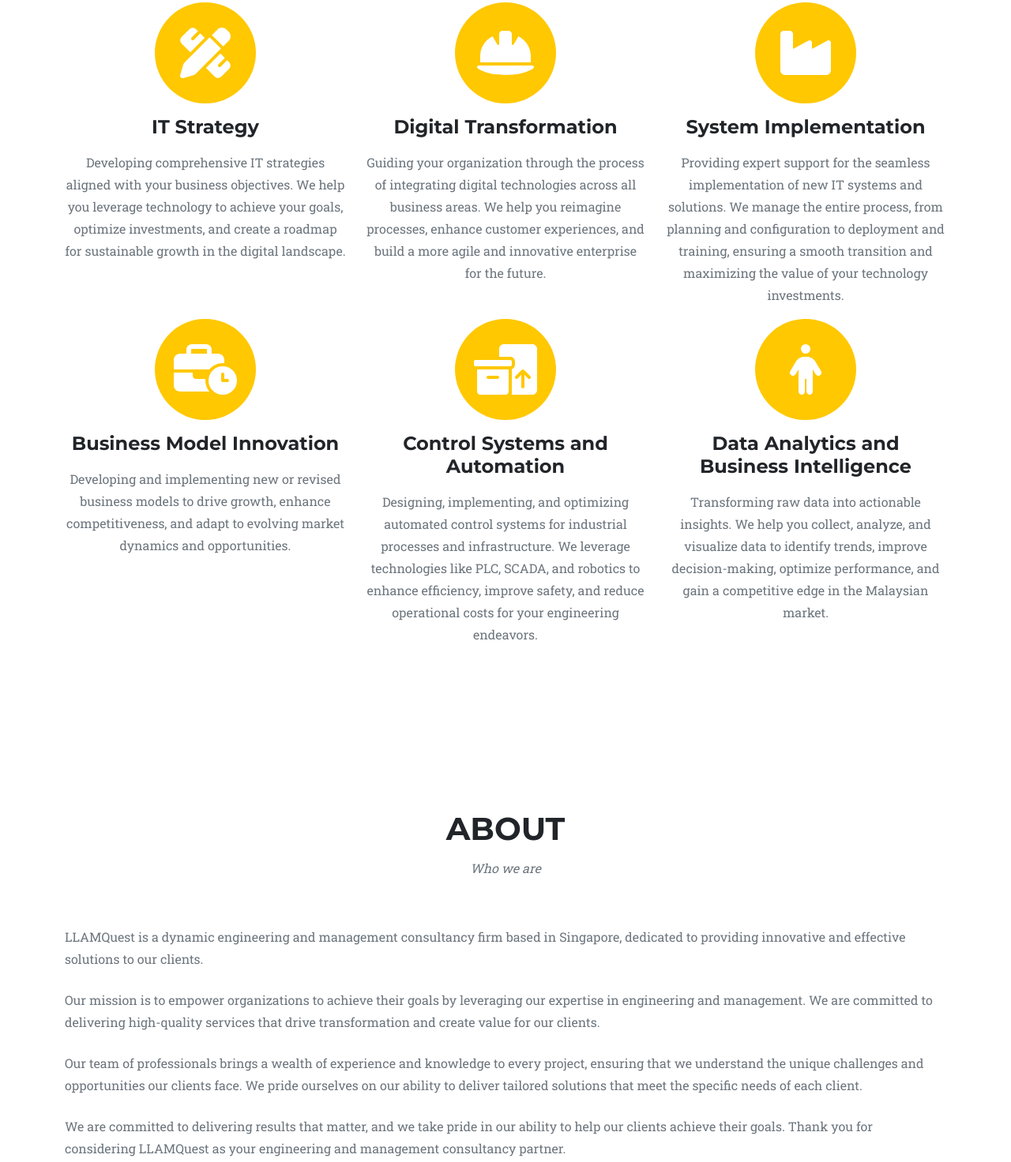
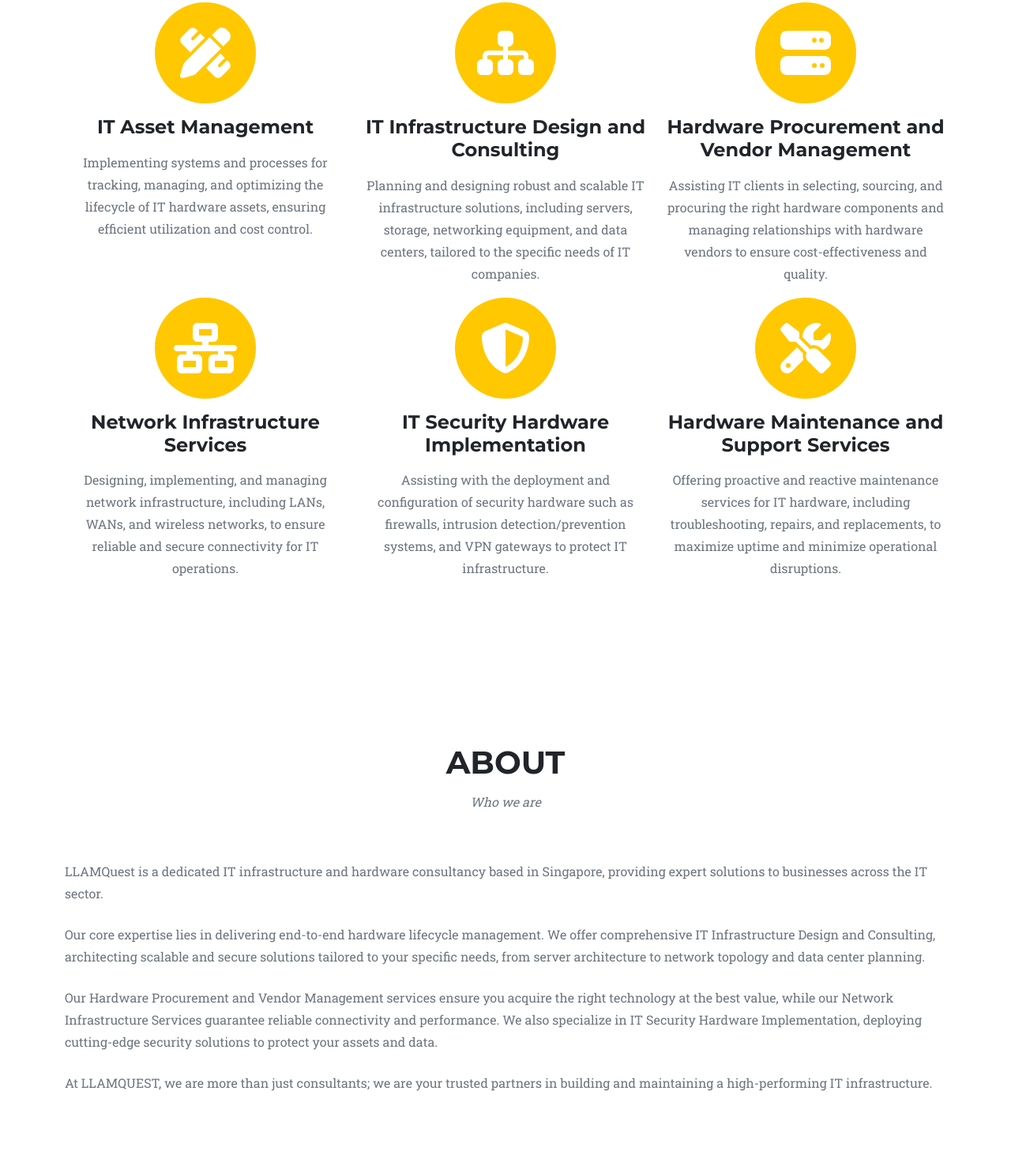
Before and after one commit to yiyuan6786/llamquest, a plain HTML site: page index.html in a window 1280 px wide. Shown: the part 985-2457 px from the top of the page at 79% size. Drawn offline with nearby package versions, Linux system fonts and the light colour scheme.

Commit message:
updated services and description

```diff
--- a/index.html
+++ b/index.html
@@ -67,9 +67,7 @@
     <!-- Masthead-->
     <header class="masthead">
       <div class="container">
-        <div class="masthead-subheading text-light">
-          Welcome To Our Studio!
-        </div>
+        <div class="masthead-subheading text-light">Welcome To Our Studio!</div>
         <div class="masthead-subheading text-light">
           We're pleased to connect with you.
         </div>
@@ -96,78 +94,71 @@
               <i class="fas fa-circle fa-stack-2x text-primary"></i>
               <i class="fas fa-pen-ruler fa-stack-1x fa-inverse"></i>
             </span>
-            <h4 class="my-3">IT Strategy</h4>
+            <h4 class="my-3">IT Asset Management</h4>
             <p class="text-muted">
-              Developing comprehensive IT strategies aligned with your business
-              objectives. We help you leverage technology to achieve your goals,
-              optimize investments, and create a roadmap for sustainable growth
-              in the digital landscape.
+              Implementing systems and processes for tracking, managing, and
+              optimizing the lifecycle of IT hardware assets, ensuring efficient
+              utilization and cost control.
             </p>
           </div>
           <div class="col-md-4">
             <span class="fa-stack fa-4x">
               <i class="fas fa-circle fa-stack-2x text-primary"></i>
-              <i class="fas fa-helmet-safety fa-stack-1x fa-inverse"></i>
+              <i class="fas fa-sitemap fa-stack-1x fa-inverse"></i>
             </span>
-            <h4 class="my-3">Digital Transformation</h4>
+            <h4 class="my-3">IT Infrastructure Design and Consulting</h4>
             <p class="text-muted">
-              Guiding your organization through the process of integrating
-              digital technologies across all business areas. We help you
-              reimagine processes, enhance customer experiences, and build a
-              more agile and innovative enterprise for the future.
+              Planning and designing robust and scalable IT infrastructure
+              solutions, including servers, storage, networking equipment, and
+              data centers, tailored to the specific needs of IT companies.
             </p>
           </div>
           <div class="col-md-4">
             <span class="fa-stack fa-4x">
               <i class="fas fa-circle fa-stack-2x text-primary"></i>
-              <i class="fas fa-industry fa-stack-1x fa-inverse"></i>
+              <i class="fas fa-server fa-stack-1x fa-inverse"></i>
             </span>
-            <h4 class="my-3">System Implementation</h4>
+            <h4 class="my-3">Hardware Procurement and Vendor Management</h4>
             <p class="text-muted">
-              Providing expert support for the seamless implementation of new IT
-              systems and solutions. We manage the entire process, from planning
-              and configuration to deployment and training, ensuring a smooth
-              transition and maximizing the value of your technology
-              investments.
+              Assisting IT clients in selecting, sourcing, and procuring the
+              right hardware components and managing relationships with hardware
+              vendors to ensure cost-effectiveness and quality.
             </p>
           </div>
           <div class="col-md-4">
             <span class="fa-stack fa-4x">
               <i class="fas fa-circle fa-stack-2x text-primary"></i>
-              <i class="fas fa-business-time fa-stack-1x fa-inverse"></i>
+              <i class="fas fa-network-wired fa-stack-1x fa-inverse"></i>
             </span>
-            <h4 class="my-3">Business Model Innovation</h4>
+            <h4 class="my-3">Network Infrastructure Services</h4>
             <p class="text-muted">
-              Developing and implementing new or revised business models to
-              drive growth, enhance competitiveness, and adapt to evolving
-              market dynamics and opportunities.
+              Designing, implementing, and managing network infrastructure,
+              including LANs, WANs, and wireless networks, to ensure reliable
+              and secure connectivity for IT operations.
             </p>
           </div>
           <div class="col-md-4">
             <span class="fa-stack fa-4x">
               <i class="fas fa-circle fa-stack-2x text-primary"></i>
-              <i class="fas fa-boxes-packing fa-stack-1x fa-inverse"></i>
+              <i class="fas fa-shield-halved fa-stack-1x fa-inverse"></i>
             </span>
-            <h4 class="my-3">Control Systems and Automation</h4>
+            <h4 class="my-3">IT Security Hardware Implementation</h4>
             <p class="text-muted">
-              Designing, implementing, and optimizing automated control systems
-              for industrial processes and infrastructure. We leverage
-              technologies like PLC, SCADA, and robotics to enhance efficiency,
-              improve safety, and reduce operational costs for your engineering
-              endeavors.
+              Assisting with the deployment and configuration of security
+              hardware such as firewalls, intrusion detection/prevention
+              systems, and VPN gateways to protect IT infrastructure.
             </p>
           </div>
           <div class="col-md-4">
             <span class="fa-stack fa-4x">
               <i class="fas fa-circle fa-stack-2x text-primary"></i>
-              <i class="fas fa-person fa-stack-1x fa-inverse"></i>
+              <i class="fas fa-screwdriver-wrench fa-stack-1x fa-inverse"></i>
             </span>
-            <h4 class="my-3">Data Analytics and Business Intelligence</h4>
+            <h4 class="my-3">Hardware Maintenance and Support Services</h4>
             <p class="text-muted">
-              Transforming raw data into actionable insights. We help you
-              collect, analyze, and visualize data to identify trends, improve
-              decision-making, optimize performance, and gain a competitive edge
-              in the Malaysian market.
+              Offering proactive and reactive maintenance services for IT
+              hardware, including troubleshooting, repairs, and replacements, to
+              maximize uptime and minimize operational disruptions.
             </p>
           </div>
         </div>
@@ -181,31 +172,32 @@
           <h3 class="section-subheading text-muted">Who we are</h3>
         </div>
         <div class="col-md-12 text-muted lh-lg">
-          LLAMQuest is a dynamic engineering and management consultancy firm
-          based in Singapore, dedicated to providing innovative and effective
-          solutions to our clients.
+          LLAMQuest is a dedicated IT infrastructure and hardware consultancy
+          based in Singapore, providing expert solutions to businesses across
+          the IT sector.
         </div>
         <br />
         <div class="col-md-12 text-muted lh-lg">
-          Our mission is to empower organizations to achieve their goals by
-          leveraging our expertise in engineering and management. We are
-          committed to delivering high-quality services that drive
-          transformation and create value for our clients.
+          Our core expertise lies in delivering end-to-end hardware lifecycle
+          management. We offer comprehensive IT Infrastructure Design and
+          Consulting, architecting scalable and secure solutions tailored to
+          your specific needs, from server architecture to network topology and
+          data center planning.
         </div>
         <br />
         <div class="col-md-12 text-muted lh-lg">
-          Our team of professionals brings a wealth of experience and knowledge
-          to every project, ensuring that we understand the unique challenges
-          and opportunities our clients face. We pride ourselves on our ability
-          to deliver tailored solutions that meet the specific needs of each
-          client.
+          Our Hardware Procurement and Vendor Management services ensure you
+          acquire the right technology at the best value, while our Network
+          Infrastructure Services guarantee reliable connectivity and
+          performance. We also specialize in IT Security Hardware
+          Implementation, deploying cutting-edge security solutions to protect
+          your assets and data.
         </div>
         <br />
         <div class="col-md-12 text-muted lh-lg">
-          We are committed to delivering results that matter, and we take pride
-          in our ability to help our clients achieve their goals. Thank you for
-          considering LLAMQuest as your engineering and management consultancy
-          partner.
+          At LLAMQUEST, we are more than just consultants; we are your trusted
+          partners in building and maintaining a high-performing IT
+          infrastructure.
         </div>
         <br />
       </div>
```
